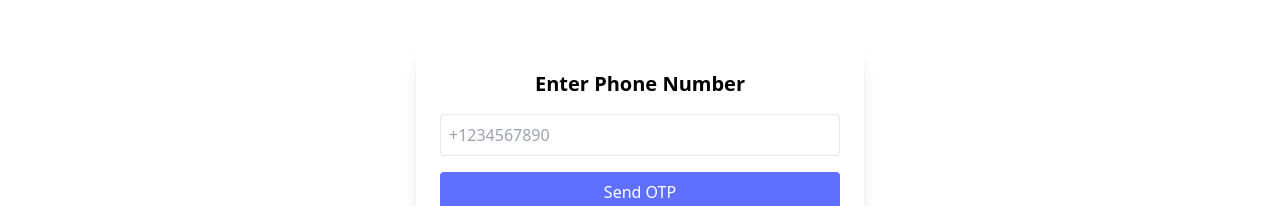
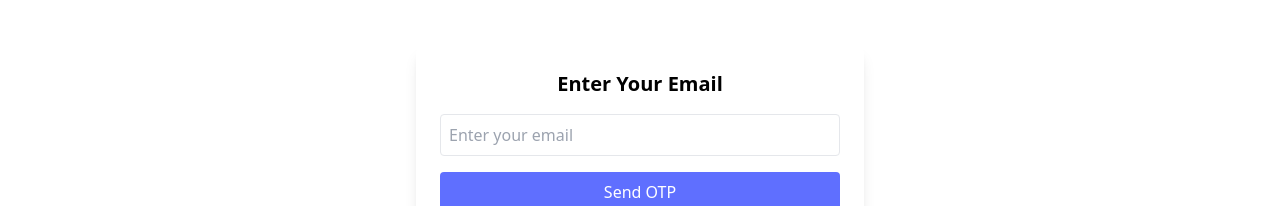
Before and after one commit to Kolawole-kehinde/Doctors-Appointment-App, a React (Vite) app: page /auth/verify-otp in a window 1280 px wide. Shown: the part 142-348 px from the top of the page. Built offline with nearby package versions, Linux system fonts and the light colour scheme; no server answers; the database is empty.

Commit message:
added value and onChange to CustomInput to handle password input correctly

```diff
--- a/src/App.jsx
+++ b/src/App.jsx
@@ -28,9 +28,9 @@ const App = () => {
       <Route path="login" element={<LoginPage />} />
       <Route path="register" element={<RegisterPage />} />
       <Route path="forgot-password" element={<ForgotPasswordPage />} />
-      <Route path="/auth/verify-otp" element={<OTPVerificationPage />} />
-      <Route path="/auth/reset-password" element={<ResetPasswordPage />} />
-      <Route path="/auth/password-success" element={<PasswordSuccessPage />} />
+      <Route path="verify-otp" element={<OTPVerificationPage />} />
+      <Route path="reset-password" element={<ResetPasswordPage />} />
+      <Route path="password-success" element={<PasswordSuccessPage />} />
     </Route>
 
     {/* Public Routes */}
--- a/src/Components/CustomInput/index.jsx
+++ b/src/Components/CustomInput/index.jsx
@@ -7,6 +7,8 @@ const CustomInput = ({
   type,
   label,
   placeholder,
+  value,
+  onChange,
   className,
   register = () => {},
   errors,
@@ -25,6 +27,8 @@ const CustomInput = ({
           name={name}
           type={showPassword && type === "password" ? "text" : type}
           placeholder={placeholder}
+          value={value}
+          onChange={onChange}
           {...register(name)}
           className={`w-full px-4 py-2 border border-gray-300 rounded focus:outline-none focus:ring-2 focus:ring-primary-100 ${className}`}
         />
--- a/src/Pages/auth/OTPVerificationPage.jsx
+++ b/src/Pages/auth/OTPVerificationPage.jsx
@@ -1,41 +1,47 @@
-// OTPVerificationPage.jsx
 import React, { useState } from 'react';
+import { useNavigate } from 'react-router';
 import { supabase } from '../../libs/supabase';
 import toast from 'react-hot-toast';
 
 
 const OTPVerificationPage = () => {
-  const [phone, setPhone] = useState('');
+  const [email, setEmail] = useState('');
   const [otp, setOtp] = useState('');
-  const [step, setStep] = useState(1); // 1 = enter phone, 2 = enter OTP
+  const [step, setStep] = useState(1); // 1 = enter email, 2 = enter OTP
   const [loading, setLoading] = useState(false);
+  const navigate = useNavigate();
 
   const handleSendOtp = async () => {
     setLoading(true);
-    const { error } = await supabase.auth.signInWithOtp({ phone });
+
+    // Request an OTP for the entered email
+    const { error } = await supabase.auth.signInWithOtp({ email });
 
     if (error) {
       toast.error("Failed to send OTP.");
     } else {
-      toast.success("OTP sent to your phone.");
-      setStep(2);
+      toast.success("OTP sent to your email.");
+      setStep(2); // Move to OTP verification step
     }
+
     setLoading(false);
   };
 
   const handleVerifyOtp = async () => {
     setLoading(true);
+
+    // Verify OTP (email-based)
     const { data, error } = await supabase.auth.verifyOtp({
-      phone,
+      email,
       token: otp,
-      type: 'sms',
+      type: 'email', // Set type to 'email' for email OTP
     });
 
     if (error) {
       toast.error("Invalid OTP.");
     } else {
       toast.success("OTP verified. You can now reset your password.");
-      // Optionally redirect to password reset
+      navigate('auth/reset-password');  // Redirect to password reset page
     }
 
     setLoading(false);
@@ -44,16 +50,16 @@ const OTPVerificationPage = () => {
   return (
     <div className="max-w-md mx-auto mt-20 p-6 bg-white shadow-lg rounded-lg space-y-4">
       <h2 className="text-xl font-semibold text-center">
-        {step === 1 ? "Enter Phone Number" : "Enter OTP"}
+        {step === 1 ? "Enter Your Email" : "Enter OTP"}
       </h2>
 
       {step === 1 ? (
         <>
           <input
-            type="tel"
-            placeholder="+1234567890"
-            value={phone}
-            onChange={(e) => setPhone(e.target.value)}
+            type="email"
+            placeholder="Enter your email"
+            value={email}
+            onChange={(e) => setEmail(e.target.value)}
             className="w-full p-2 border rounded"
           />
           <button
--- a/src/Pages/auth/ResetPasswordPage.jsx
+++ b/src/Pages/auth/ResetPasswordPage.jsx
@@ -1,8 +1,8 @@
 import React, { useEffect, useState } from 'react';
+import toast from 'react-hot-toast';
+import CustomInput from '../../Components/CustomInput';
+import { supabase } from '../../libs/supabase';
 import { useNavigate } from 'react-router';
-import { supabase } from '../../libs/supabase';
-import toast from 'react-hot-toast';
-
 
 const ResetPasswordPage = () => {
   const navigate = useNavigate();
@@ -41,7 +41,7 @@ const ResetPasswordPage = () => {
       const { error } = await supabase.auth.updateUser({ password });
 
       if (error) {
-        console.error('Update error:', error); // Optional: for debugging
+        console.error('Update error:', error); // optional: for debugging
         throw error;
       }
 
@@ -58,20 +58,18 @@ const ResetPasswordPage = () => {
     <div className="max-w-md mx-auto mt-20 p-6 bg-white shadow-lg rounded-lg space-y-4">
       <h2 className="text-xl font-semibold text-center">Reset Password</h2>
 
-      <input
+      <CustomInput
         type="password"
         placeholder="New Password"
         value={password}
         onChange={(e) => setPassword(e.target.value)}
-        className="w-full p-2 border rounded"
       />
 
-      <input
+      <CustomInput
         type="password"
         placeholder="Confirm Password"
         value={confirmPassword}
         onChange={(e) => setConfirmPassword(e.target.value)}
-        className="w-full p-2 border rounded"
       />
 
       <button
```
